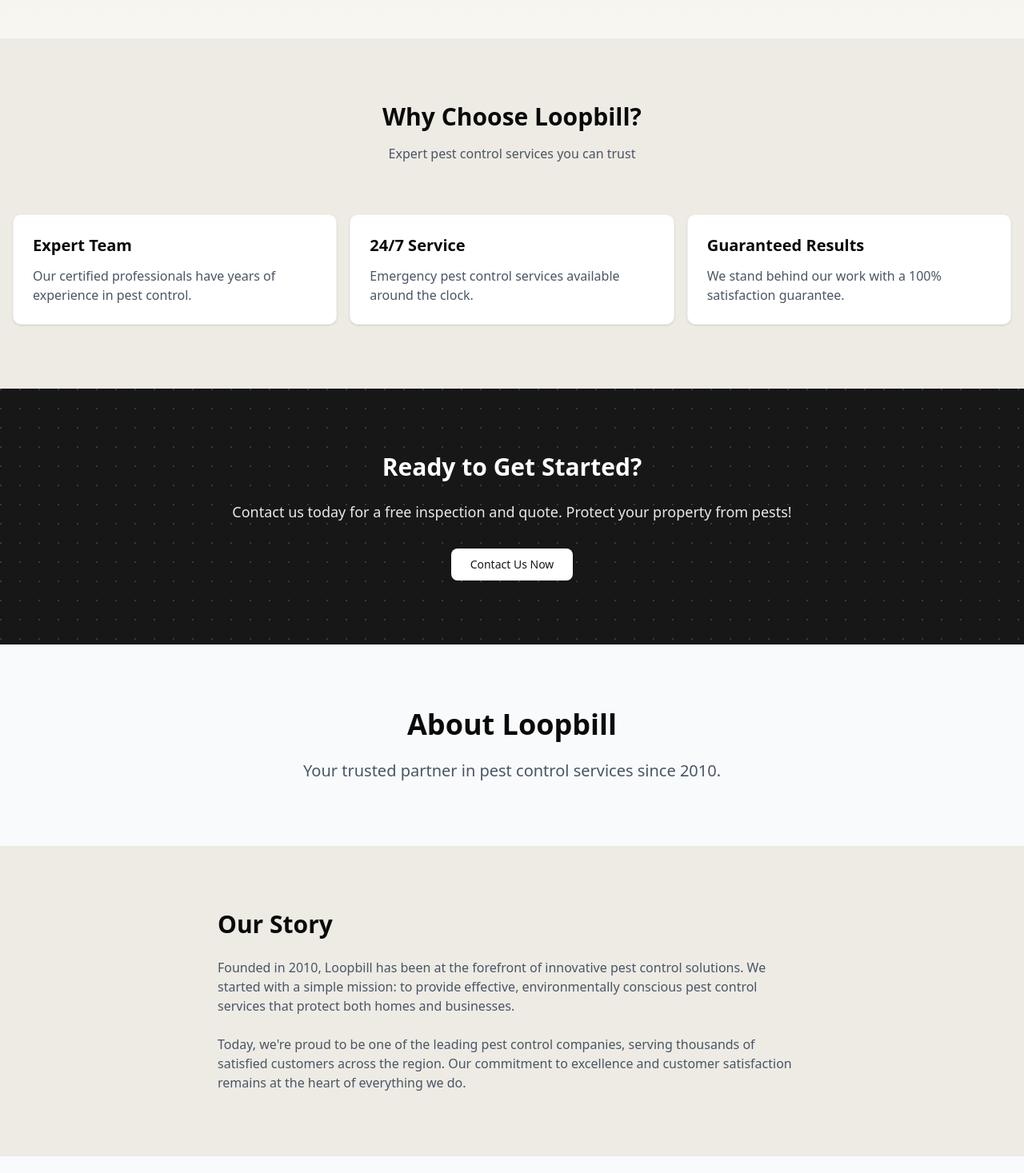
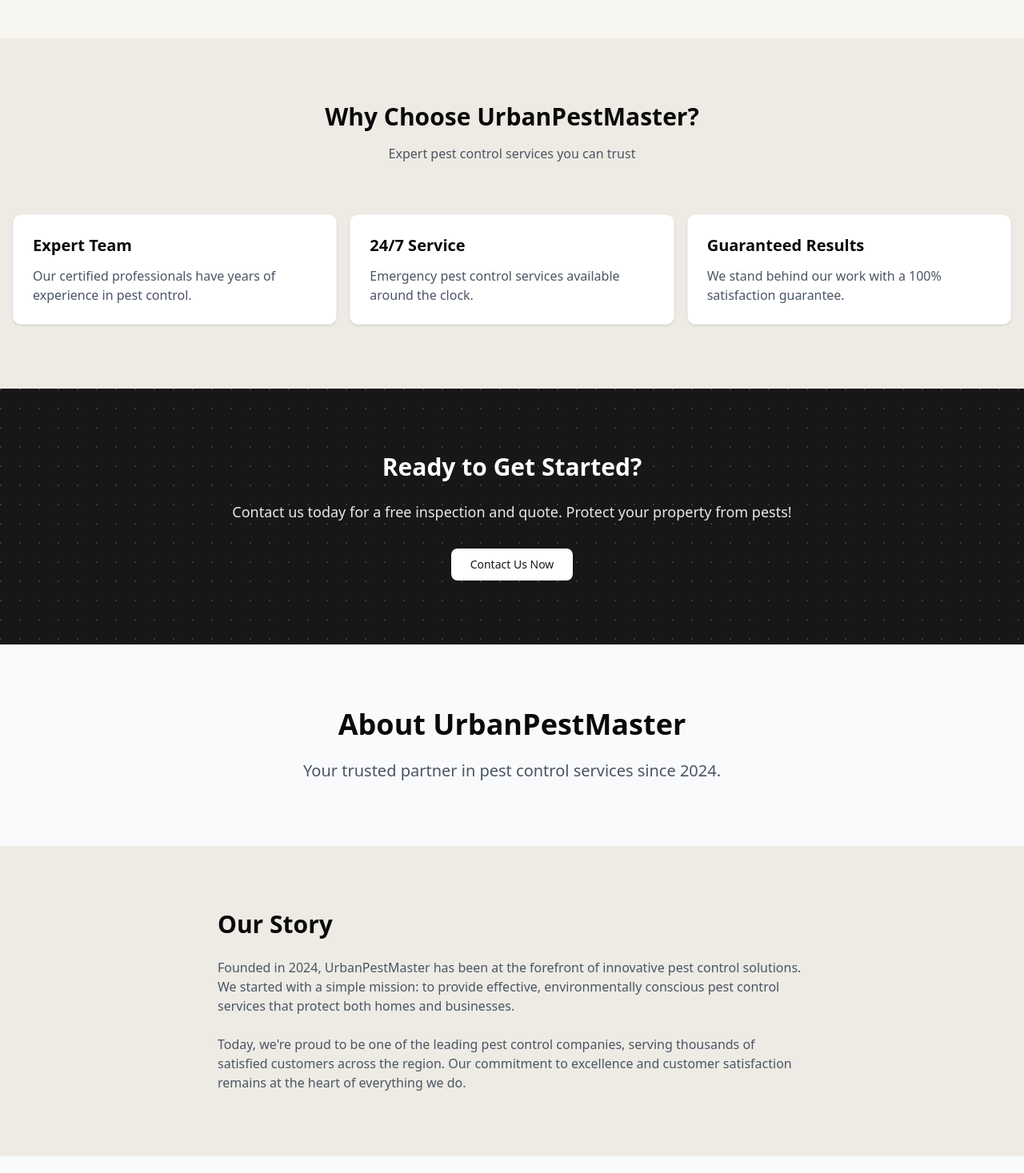
Before and after one commit to vinit-churi/loopbill, a Next.js app: page / in a window 1280 px wide. Shown: the part 816-2283 px from the top of the page at 80% size. Built offline with nearby package versions, Linux system fonts and the light colour scheme.

Commit message:
Rename brand references from Loopbill to UrbanPestMaster
Updated all instances of "Loopbill" to "UrbanPestMaster" in the features and about components. Adjusted founding year and details in the "About" section to align with the new branding.

```diff
--- a/src/components/customer/home/about.tsx
+++ b/src/components/customer/home/about.tsx
@@ -5,10 +5,10 @@
             <header className="bg-gray-50 py-20 text-center">
                 <div className="mx-auto max-w-3xl px-4">
                     <h1 className="mb-6 text-4xl font-bold heading-gradient">
-              About Loopbill
+                        About UrbanPestMaster
                     </h1>
                     <p className="text-xl text-gray-600">
-              Your trusted partner in pest control services since 2010.
+                        Your trusted partner in pest control services since 2024.
                     </p>
                 </div>
             </header>
@@ -18,7 +18,7 @@
                 <div className="mx-auto max-w-3xl px-4">
                     <h2 className="mb-6 text-3xl font-bold">Our Story</h2>
                     <p className="mb-6 text-gray-600">
-              Founded in 2010, Loopbill has been at the forefront of innovative pest
+                        Founded in 2024, UrbanPestMaster has been at the forefront of innovative pest
                         control solutions. We started with a simple mission: to provide
                         effective, environmentally conscious pest control services that protect
                         both homes and businesses.
@@ -53,7 +53,7 @@
                                 description:
                                     'Continuously improving our methods and solutions.',
                             },
-              ].map(({ title, description }) => (
+                        ].map(({title, description}) => (
                             <li
                                 key={title}
                                 className="rounded-lg bg-white p-6 shadow-sm"
--- a/src/components/customer/home/features.tsx
+++ b/src/components/customer/home/features.tsx
@@ -3,7 +3,7 @@
         <section className="bg-[#eeebe4] py-20">
             {/* Heading and subheading */}
             <header className="mx-auto mb-16 max-w-2xl text-center px-4">
-          <h2 className="mb-4 text-3xl font-bold">Why Choose Loopbill?</h2>
+                <h2 className="mb-4 text-3xl font-bold">Why Choose UrbanPestMaster?</h2>
                 <p className="text-gray-600">Expert pest control services you can trust</p>
             </header>
 
@@ -25,7 +25,7 @@
                         description:
                             'We stand behind our work with a 100% satisfaction guarantee.',
                     },
-          ].map(({ title, description }) => (
+                ].map(({title, description}) => (
                     <li
                         key={title}
                         className="rounded-lg border border-gray-100 bg-white p-6 shadow-sm"
```
Lines whose indentation alone changed are shown as unchanged.
